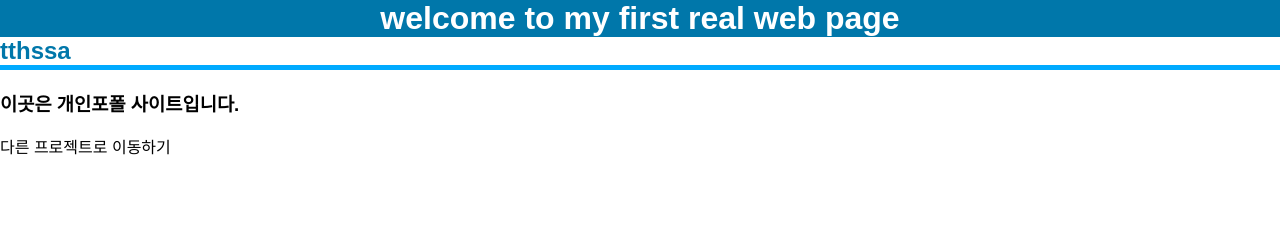
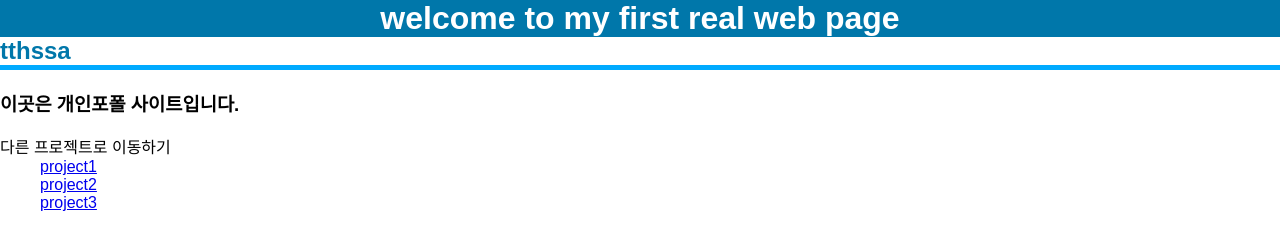
Before and after one commit to haneulkimgreen/web10page, a plain HTML site: page index.html in a window 1280 px wide. Drawn offline with Linux system fonts and the light colour scheme.

Commit message:
modified

```diff
--- a/index.html
+++ b/index.html
@@ -15,8 +15,8 @@
   <h3>이곳은 개인포폴 사이트입니다.</h3>
   <dl>
     <dt>다른 프로젝트로 이동하기</dt>
-    <dd><a href="https://haneulkimgreen.github.io/web10page/"></a></dd>
-    <dd><a href="https://haneulkimgreen.github.io/web20page/"></a></dd>
-    <dd><a href="https://haneulkimgreen.github.io/wintertheme/"></a></dd>
+    <dd><a href="https://haneulkimgreen.github.io/web10page/">project1</a></dd>
+    <dd><a href="https://haneulkimgreen.github.io/web20page/">project2</a></dd>
+    <dd><a href="https://haneulkimgreen.github.io/wintertheme/">project3</a></dd>
 </body>
 </html>
```
